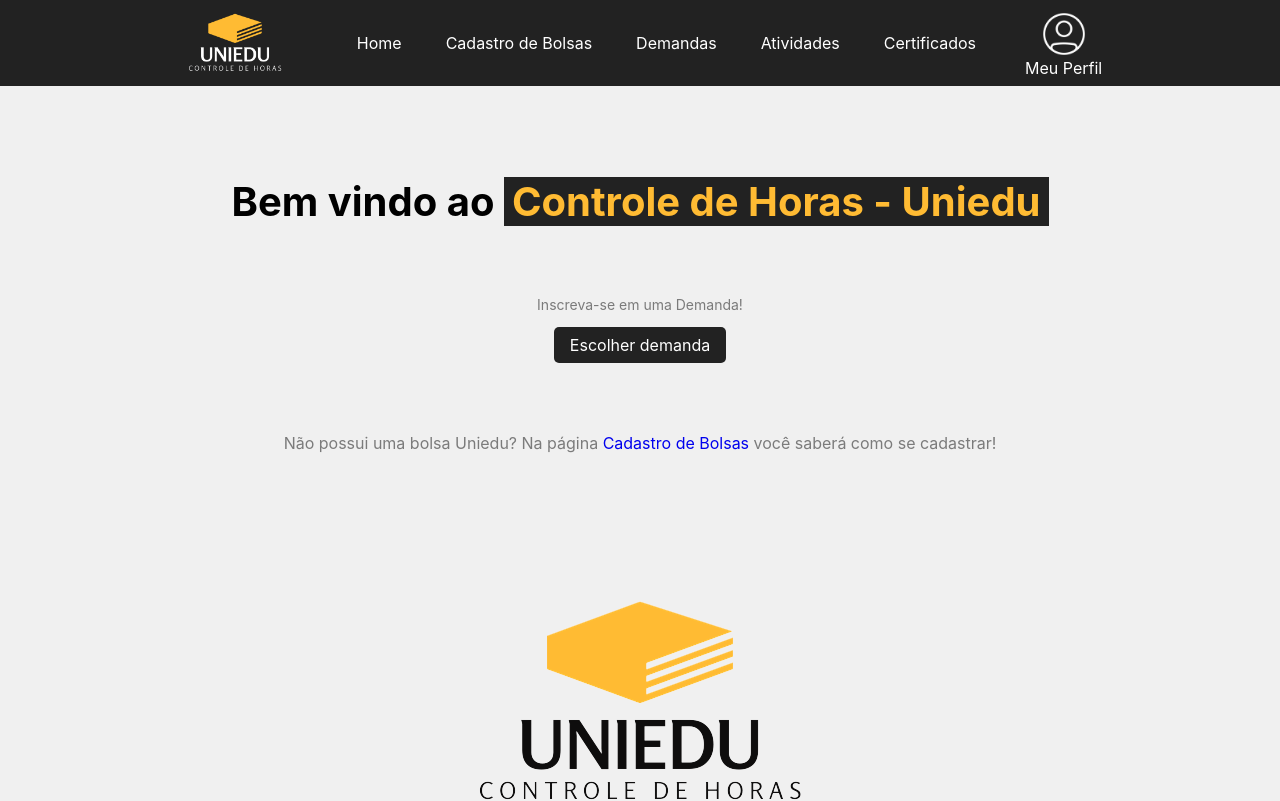
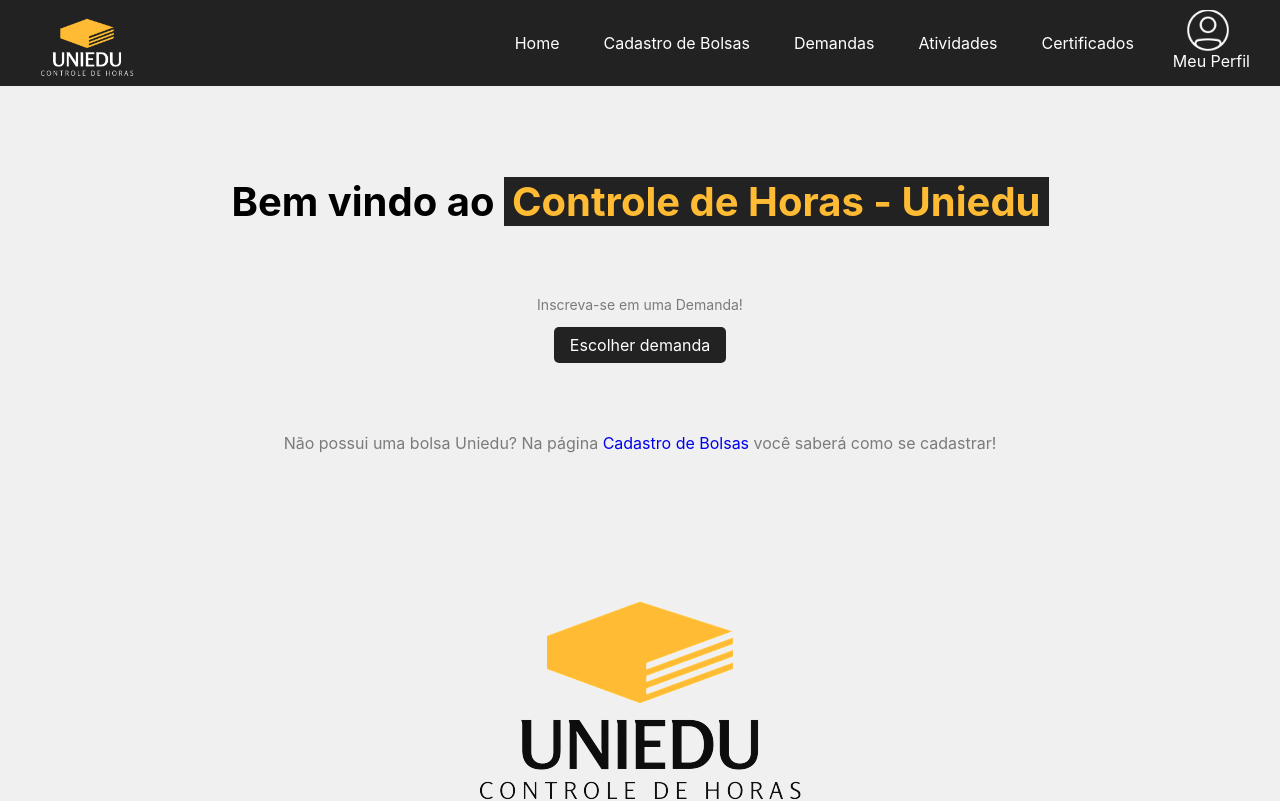
Before and after one commit to Luc4s-clud/Base-Principal, a React (Create React App) app in the folder App-teste/app-teste/: page /home in a window 1280 px wide. Shown: the top 801 px of the page. Built offline with nearby package versions, Linux system fonts and the light colour scheme; sample sign-in values are in the browser's storage.

Commit message:
logo para meu perfil

```diff
--- a/App-teste/app-teste/src/components/layout/Navbar.css
+++ b/App-teste/app-teste/src/components/layout/Navbar.css
@@ -2,7 +2,7 @@
 .navbar {
   display: flex;
   align-items: center;
-  justify-content: center;
+  justify-content: space-between;
   background-color: #222;
   padding: 15px;
   color: white;
@@ -13,12 +13,17 @@
   .logo {
     width: 9em;
     height: auto;
+    position: absolute;
+    left: 15px; /* Define a posição em relação à borda esquerda */
+    top: 6%; /* Alinha verticalmente ao meio da barra de navegação */
+    transform: translateY(-50%); /* Ajusta para centralizar verticalmente */
   }
 
   /* Estilo para o contêiner flex que envolve a lista */
   .link-container {
     display: flex;
     justify-content: space-between;
+    margin-left: auto;
   }
 
   /* Estilo para a lista de links */
@@ -79,13 +84,15 @@
   .item2 img {
     width: 50px;
     height: auto;
-    transition: opacity 0.2s;
     display: block;
     margin: 0 auto;
+    margin-top: 16px;
   }
 
+
   .item2 div {
-    margin-top: -1px;
+    margin-left: -10px;
+    margin-top: 35px;
     color: #fff;
     text-align: center;
     cursor: pointer; /* Adicionar cursor pointer para indicar interatividade */
--- a/App-teste/app-teste/src/components/layout/Navbar.js
+++ b/App-teste/app-teste/src/components/layout/Navbar.js
@@ -1,11 +1,25 @@
-// Importe o arquivo SVG no componente
 import React from 'react';
 import { Link } from 'react-router-dom';
 import './Navbar.css';
 import logo from '../images/logo-site-branco.png';
-import userLogo from '../images/user-foto-branco.png'; // Importe o SVG
+import userLogoBranco from '../images/user-foto-branco.png';
+import userLogoLaranja from '../images/user-foto-laranja.png';
 
 function NavBar() {
+  const trocarParaImagemLaranja = () => {
+    const imagem = document.getElementById('user-logo');
+    if (imagem) {
+      imagem.src = userLogoLaranja;
+    }
+  };
+
+  const restaurarImagemOriginal = () => {
+    const imagem = document.getElementById('user-logo');
+    if (imagem) {
+      imagem.src = userLogoBranco;
+    }
+  };
+
   return (
     <nav className="navbar">
       <img src={logo} alt='logo' className="logo" />
@@ -18,7 +32,14 @@ function NavBar() {
           <li className="item"><Link to="/certificados">Certificados</Link></li>
           <li className="item2">
             <Link to="/perfil">
-              <img src={userLogo} alt="Perfil" className="logo" />
+              <img
+                src={userLogoBranco}
+                alt="Perfil"
+                className="logo"
+                id="user-logo"
+                onMouseOver={trocarParaImagemLaranja}
+                onMouseOut={restaurarImagemOriginal}
+              />
               <div>Meu Perfil</div>
             </Link>
           </li>
```
Also changed, not shown: App-teste/app-teste/src/components/images/user-foto-laranja.png (added).
